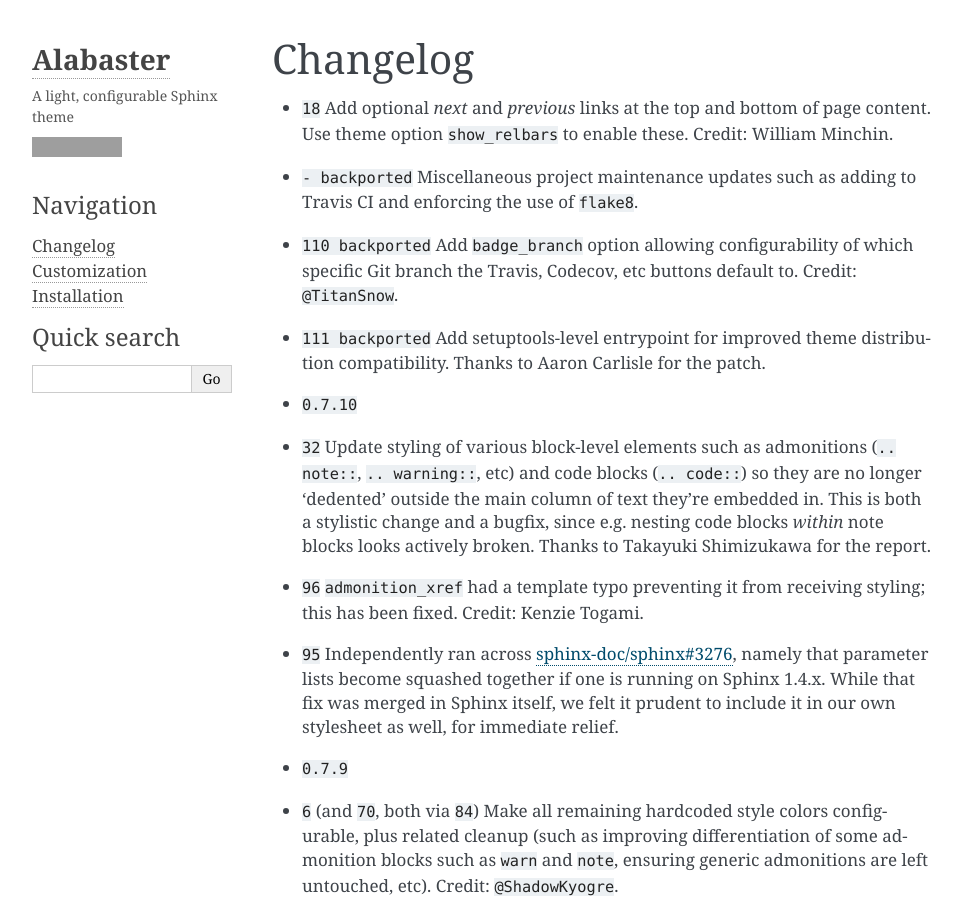
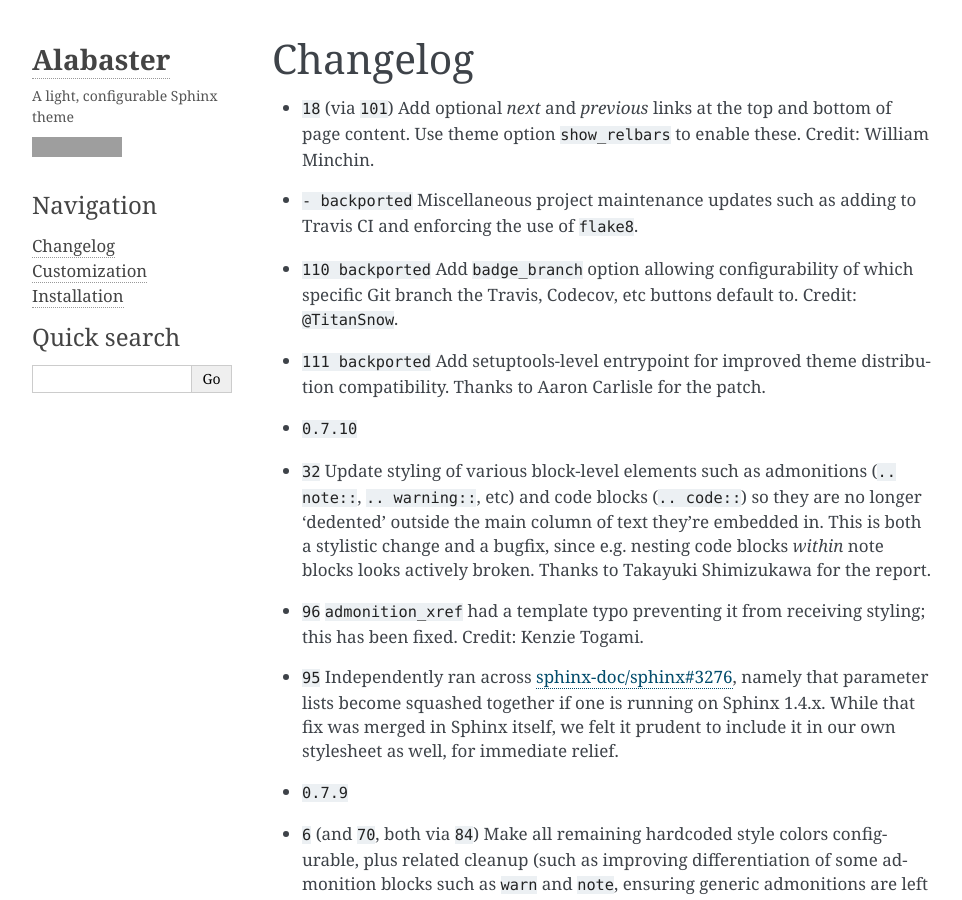
Before and after one commit to sphinx-doc/alabaster, a Sphinx documentation site: the page built from docs/changelog.rst, in a window 1280 px wide and 900 px high. Shown: the whole window, without its empty margins (148-1110 px from the left). Built offline with Sphinx 7.4.7, drawn with Linux system fonts in a browser that asks for light colours; cross-references to code outside the pages are shown as plain code; grey boxes are pictures that could not be loaded.

Commit message:
Add ref to #101 in changelog for #18.
Also, this closes #101 and closes #18

```diff
--- a/docs/changelog.rst
+++ b/docs/changelog.rst
@@ -2,9 +2,9 @@
 Changelog
 =========
 
-* :feature:`18` Add optional *next* and *previous* links at the top and bottom
-  of page content. Use theme option ``show_relbars`` to enable these. Credit:
-  William Minchin.
+* :feature:`18` (via :issue:`101`) Add optional *next* and *previous* links at
+  the top and bottom of page content. Use theme option ``show_relbars`` to
+  enable these. Credit: William Minchin.
 * :support:`- backported` Miscellaneous project maintenance updates such as
   adding to Travis CI and enforcing the use of ``flake8``.
 * :feature:`110 backported` Add ``badge_branch`` option allowing
```
